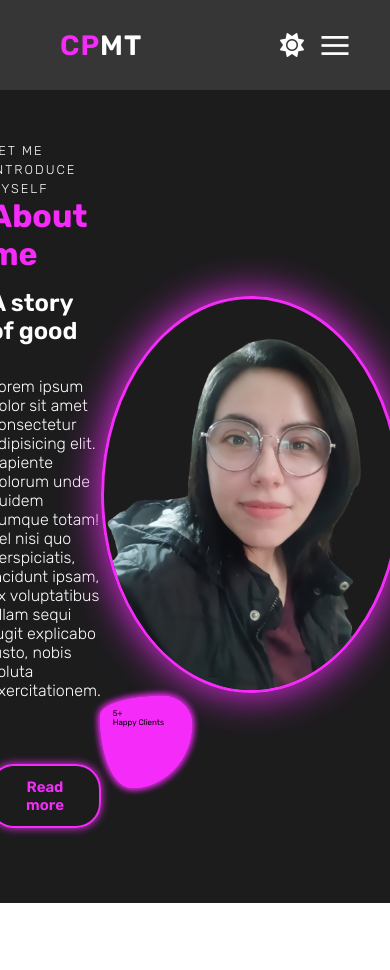
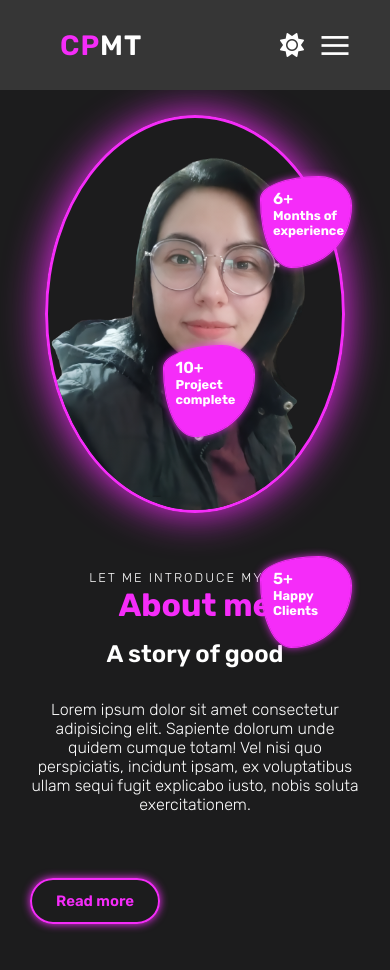
Before and after one commit to claudiamendez7/claudiamendez7, a plain HTML site: page portfolio/about.html in a window 390 px wide. Before the commit the page ends 903 px from the top, so only its background shows below. Drawn offline with nearby package versions, Linux system fonts and the light colour scheme.

```diff
--- a/portfolio/about.html
+++ b/portfolio/about.html
@@ -24,7 +24,7 @@
             <ul>
               <li><a href="index.html">Home</a></li>
               <li><a href="#about">About</a></li>
-              <li><a href="#services">Services</a></li>
+              <li><a href="services.html">Services</a></li>
               <li><a href="#skills">Skills</a></li>
               <li><a href="#portfolio">Portfolio</a></li>
               <li><a href="#contact">Contact</a></li>
@@ -79,6 +79,7 @@
           </div>
         </div>
       </section>
+      <!-- About section end -->
 
         <script src="https://unpkg.com/typed.js@2.1.0/dist/typed.umd.js"></script>
         <script src="js/main.js"></script>
--- a/portfolio/scss/styles.scss
+++ b/portfolio/scss/styles.scss
@@ -559,7 +559,7 @@ header {
 
         .left {
             flex: 1;
-            padding: 50px 0;
+            padding: 50px 60px;
 
             span {
                 font-size: .8rem;
@@ -659,8 +659,108 @@ header {
                 outline: 1px solid var(--color);
                 z-index: 100;
                 animation: morph 6s linear infinite;
+
+                span {
+                    color: var(--first);
+                    font-size: 1rem;
+                    font-weight: 600;
+                }
+
+                p {
+                    color: var(--first);
+                    font-size: 0.8rem;
+                    font-weight: 700;
+                }
+            }
+            .info-about1 {
+                right: 10%;
+                top: 21%;
+            }
+            .info-about2 {
+                right: 35%;
+                top: 41%;
+            }
+            .info-about3 {
+                right: 10%;
+                top: 66%;
             }
 
         }
     }
 }
+
+// Keyframes
+@keyframes morph {
+    0%,
+    100% {
+        border-radius: 40% 60% 70% 30% / 40% 40% 60% 50%;
+    }
+    30% {
+        border-radius: 70% 30% 50% 50% / 30% 30% 70% 70%;
+    }
+    60% {
+        border-radius: 100% 60% 60% 100% / 100% 100% 60% 60%;
+    }
+    80% {
+        border-radius: 69% 31% 66% 34% / 21% 30% 70% 79%;
+    }
+}
+
+@media screen and (max-width: 1280px) {
+    .about {
+        .about-content {
+            .left {
+                padding: 50px 30px;
+            }
+        }
+    }
+}
+
+@media screen and (max-width: 992px) {
+    .about {
+        .about-content {
+            flex-direction: column-reverse;
+
+            .left {
+                padding: 50px 30px;
+                text-align: center;
+
+                h1 {
+                    font-size: 2.5rem;
+                }
+            }
+
+            .right {
+                .img-about {
+                    margin-top: 25px;
+                }
+            }
+        }
+    }
+}
+
+@media screen and (max-width: 767px) {
+    .about {
+        .about-content {
+            .left {
+                h1 {
+                    font-size: 2.2rem;
+                }
+            }
+        }
+    }
+}
+
+@media screen and (max-width: 567px) {
+    .about {
+        .about-content {
+            .left {
+                h1 {
+                    font-size: 2rem;
+                }
+            }
+        }
+    }
+}
+
+// Services section
```
Also changed, not shown: claudev__/index.html (added, +11 -0 lines), portfolio/index.html (+1 -1 lines), portfolio/services.html (added, +106 -0 lines), portfolio/css/styles.css, 1 other file.
